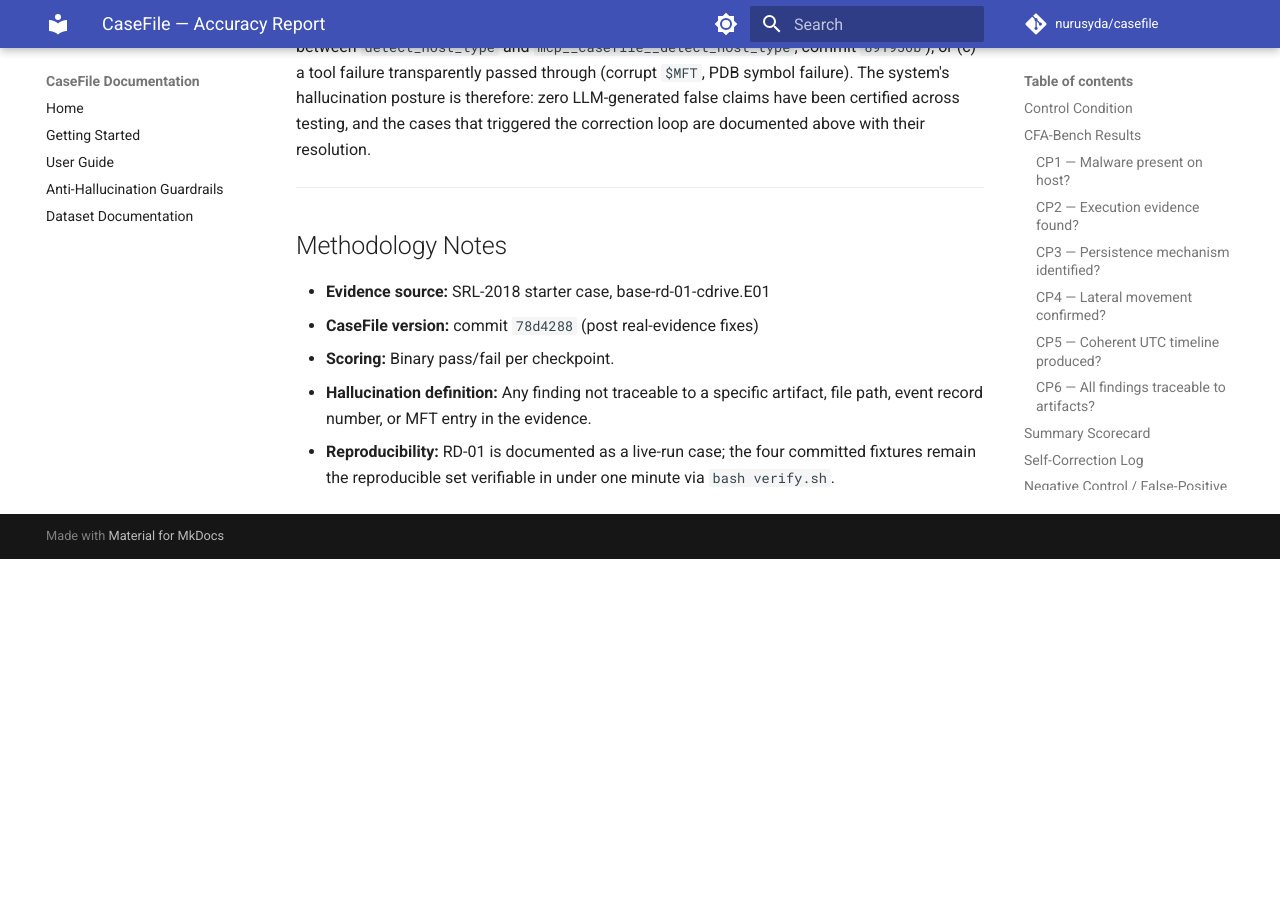
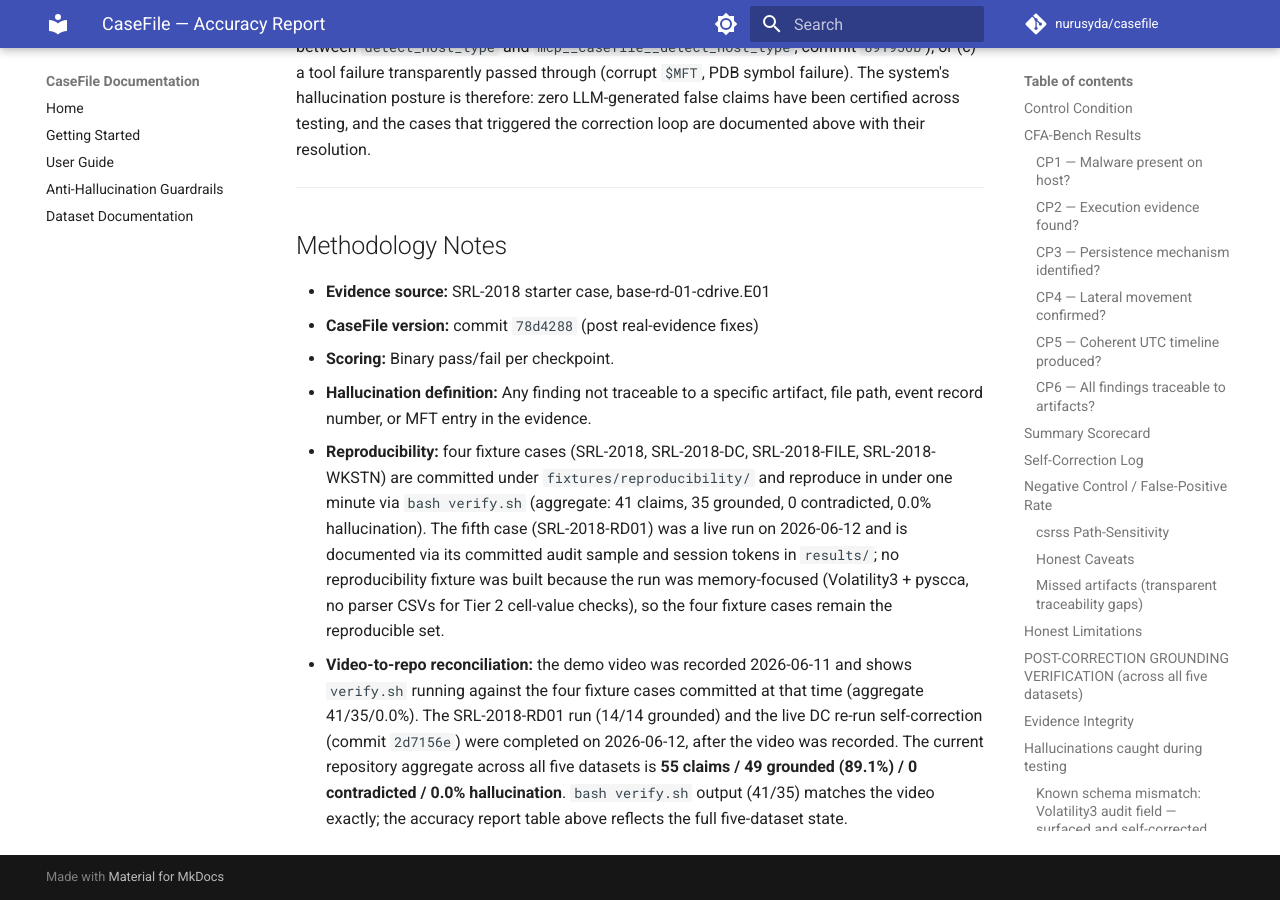
Before and after one commit to nurusyda/casefile, an MkDocs documentation site: the page built from docs/accuracy_report.md, in a window 1280 px wide and 900 px high, scrolled down 10767 px. Built offline with MkDocs 1.6.1 and Material for MkDocs 9.7.7, drawn with Linux system fonts in a browser that asks for light colours; comment, search, counter and statistics services are not loaded; before the commit the page ends 11326 px from its top, so only the background shows below that.

Commit message:
docs: add video-to-repo reconciliation note in methodology
Explains why verify.sh output (41/35) differs from the 5-dataset aggregate
(55/49): RD-01 and the live DC re-run were completed after the video was
recorded. verify.sh matches the video exactly; the accuracy report table
reflects the full post-video state. Also expands the reproducibility bullet
to explain why RD-01 has no fixture (memory-focused run, no parser CSVs).

Co-Authored-By: Claude <noreply@anthropic.com>

```diff
--- a/docs/accuracy_report.md
+++ b/docs/accuracy_report.md
@@ -370,5 +370,19 @@ Across the five committed cases, zero CONTRADICTED claims were ever certified as
 - **Scoring:** Binary pass/fail per checkpoint.
 - **Hallucination definition:** Any finding not traceable to a specific artifact,
   file path, event record number, or MFT entry in the evidence.
-- **Reproducibility:** RD-01 is documented as a live-run case; the four committed
-  fixtures remain the reproducible set verifiable in under one minute via `bash verify.sh`.
+- **Reproducibility:** four fixture cases (SRL-2018, SRL-2018-DC, SRL-2018-FILE,
+  SRL-2018-WKSTN) are committed under `fixtures/reproducibility/` and reproduce
+  in under one minute via `bash verify.sh` (aggregate: 41 claims, 35 grounded,
+  0 contradicted, 0.0% hallucination). The fifth case (SRL-2018-RD01) was a live
+  run on 2026-06-12 and is documented via its committed audit sample and session
+  tokens in `results/`; no reproducibility fixture was built because the run was
+  memory-focused (Volatility3 + pyscca, no parser CSVs for Tier 2 cell-value
+  checks), so the four fixture cases remain the reproducible set.
+- **Video-to-repo reconciliation:** the demo video was recorded 2026-06-11 and
+  shows `verify.sh` running against the four fixture cases committed at that time
+  (aggregate 41/35/0.0%). The SRL-2018-RD01 run (14/14 grounded) and the live DC
+  re-run self-correction (commit `2d7156e`) were completed on 2026-06-12, after
+  the video was recorded. The current repository aggregate across all five
+  datasets is **55 claims / 49 grounded (89.1%) / 0 contradicted / 0.0%
+  hallucination**. `bash verify.sh` output (41/35) matches the video exactly;
+  the accuracy report table above reflects the full five-dataset state.
```
